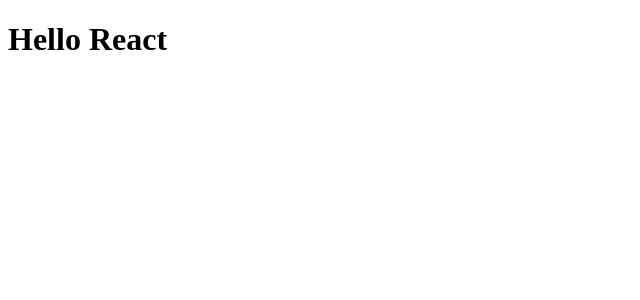
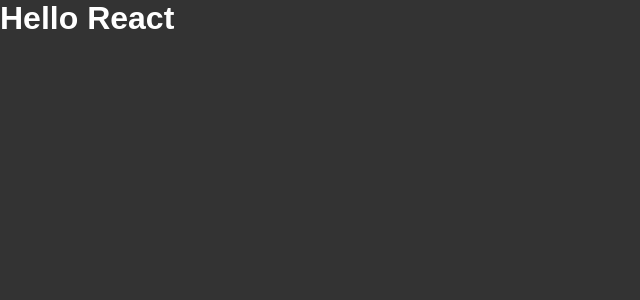
Before and after one commit to miguelriosoliveira/github-explorer-2, a React app: page / in a window 1280 px wide. Shown: the top 300 px of the page, without its empty margins (0-640 px from the left). Built offline with nearby package versions, Linux system fonts and the light colour scheme.

Commit message:
Importing CSS files

```diff
--- a/package.json
+++ b/package.json
@@ -20,6 +20,7 @@
 		"@typescript-eslint/parser": "^4.17.0",
 		"babel-loader": "^8.2.2",
 		"cross-env": "^7.0.3",
+		"css-loader": "^5.1.2",
 		"eslint": "^7.21.0",
 		"eslint-config-airbnb": "^18.2.1",
 		"eslint-config-prettier": "^8.1.0",
@@ -32,6 +33,7 @@
 		"eslint-plugin-react-hooks": "^4.2.0",
 		"html-webpack-plugin": "^5.3.1",
 		"prettier": "^2.2.1",
+		"style-loader": "^2.0.0",
 		"webpack": "^5.25.0",
 		"webpack-cli": "^4.5.0",
 		"webpack-dev-server": "^3.11.2"
--- a/src/App.jsx
+++ b/src/App.jsx
@@ -1,3 +1,5 @@
+import './styles/global.css';
+
 export function App() {
 	return <h1>Hello React</h1>;
 }
--- /dev/null
+++ b/src/styles/global.css
@@ -0,0 +1,11 @@
+* {
+	margin: 0;
+	padding: 0;
+	box-sizing: border-box;
+}
+
+body {
+	font-family: Arial, Helvetica, sans-serif;
+	background: #333;
+	color: #fff;
+}
--- a/webpack.config.js
+++ b/webpack.config.js
@@ -29,6 +29,11 @@
 				exclude: /node_modules/,
 				use: 'babel-loader',
 			},
+			{
+				test: /\.css$/,
+				exclude: /node_modules/,
+				use: ['style-loader', 'css-loader'],
+			},
 		],
 	},
 };
```
Also changed, not shown: 1 other file (tests, documents, lock files or other folders).
